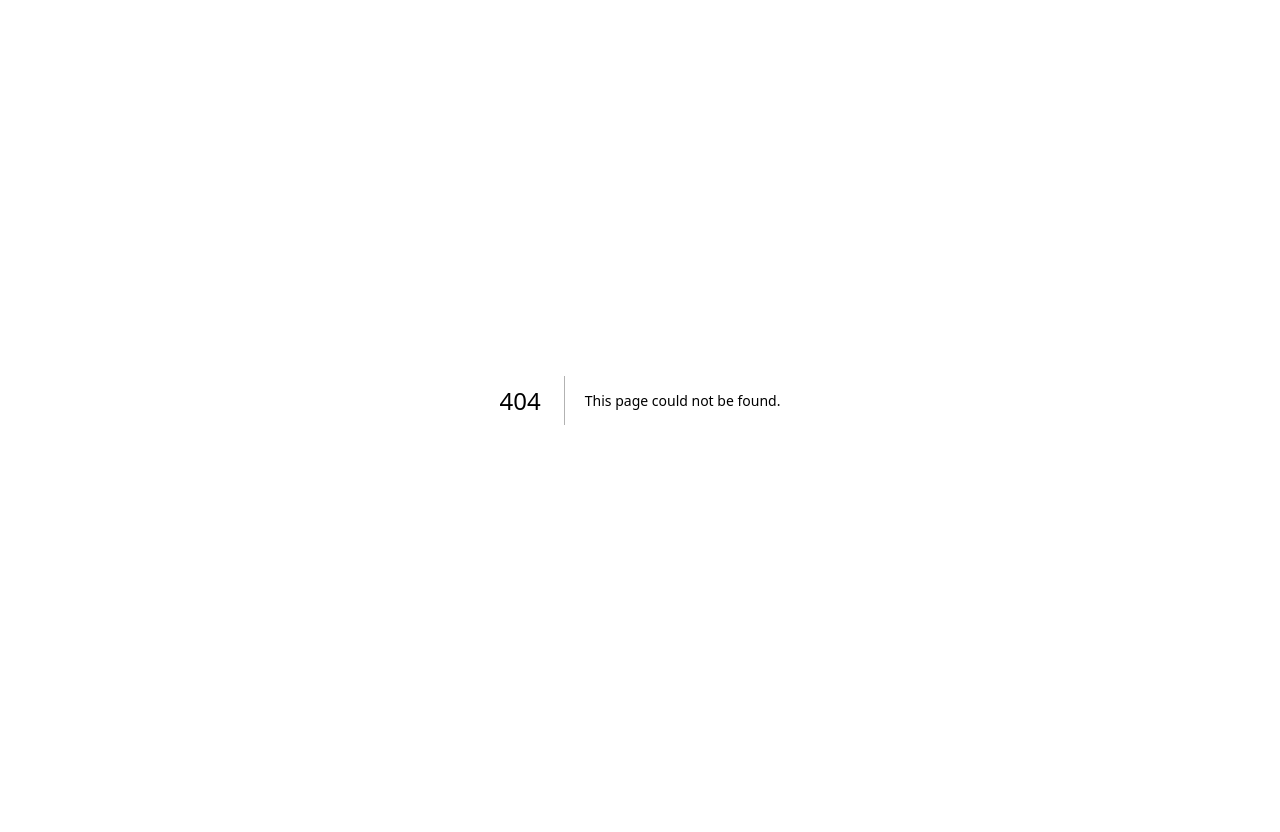
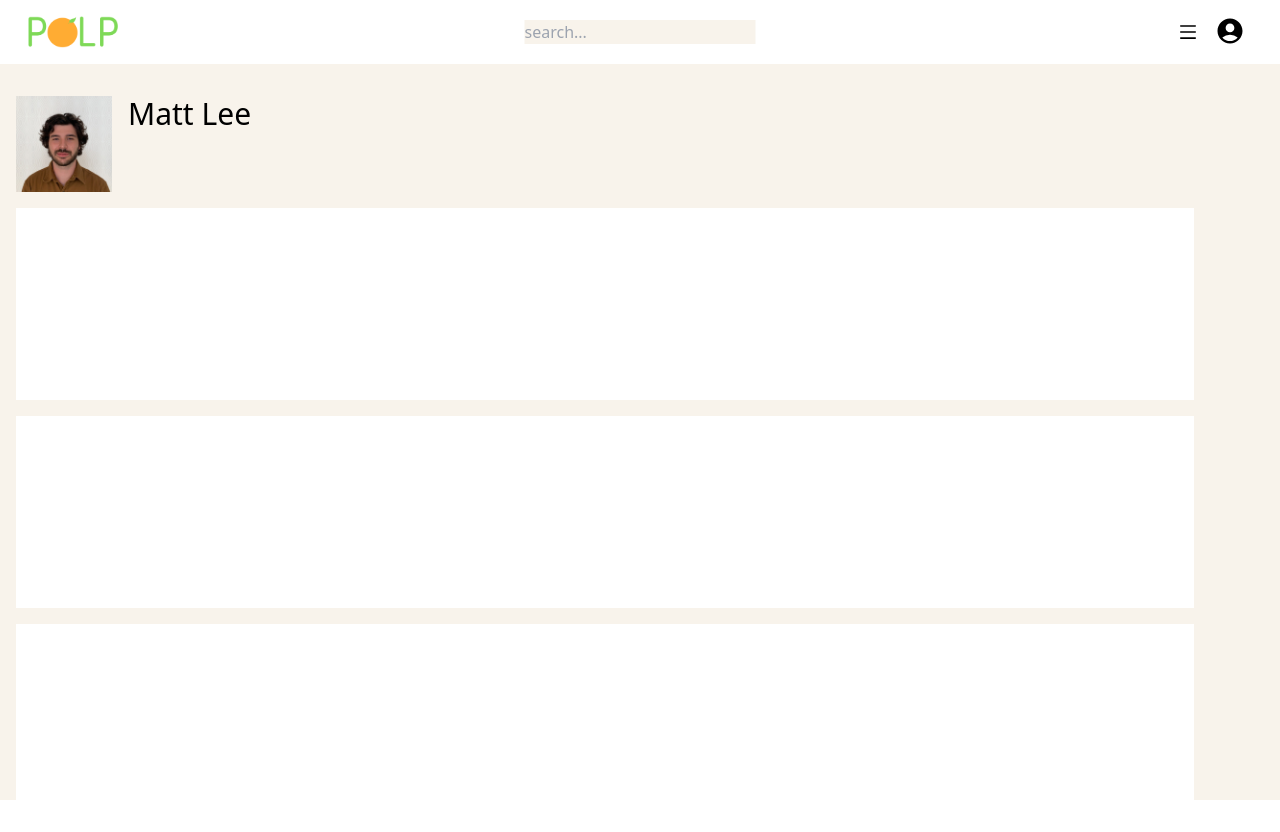
Before and after one commit to mattleesounds/polp2, a Next.js app: page /profile in a window 1280 px wide. Before the commit this address had no page. Before the commit the page ends 800 px from the top, so only its background shows below. Built offline with nearby package versions, Linux system fonts and the light colour scheme.

Commit message:
profile UI

```diff
--- a/components/NavBar.tsx
+++ b/components/NavBar.tsx
@@ -1,45 +1,40 @@
-import React from 'react'
-import Image from 'next/image'
-import Link from 'next/link'
-import { AiOutlineMenu, AiOutlineClose, AiOutlineUpload } from 'react-icons/ai'
-import { MdAccountCircle } from 'react-icons/md'
+import React from "react";
+import Image from "next/image";
+import Link from "next/link";
+import { AiOutlineMenu, AiOutlineClose, AiOutlineUpload } from "react-icons/ai";
+import { MdAccountCircle } from "react-icons/md";
 
 const NavBar = () => {
   return (
-    <div className="fixed h-16 max-h-16 w-full bg-white z-10 top-0">
-      <div className="max-w-[1240px] h-full m-auto flex justify-between items-center">
-
+    <div className="fixed top-0 z-10 h-16 max-h-16 w-full bg-white">
+      <div className="m-auto flex h-full max-w-[1240px] items-center justify-between">
         {/* logo */}
-        <div className="w-[90px] h-[32px] relative m-2">
+        <div className="relative m-2 h-[32px] w-[90px]">
           <Link href="/" className="m-0">
-            <Image
-              src="/logo.png"
-              alt="POLP Logo"
-              fill
-            />
+            <Image src="/logo.png" alt="POLP Logo" fill />
           </Link>
         </div>
 
         {/* search bar */}
-        <div className="absolute top-1/2 left-1/2 transform -translate-x-1/2 -translate-y-1/2 w-half z-20 h-full items-center">
+        <div className="w-half absolute top-1/2 left-1/2 z-20 h-full -translate-x-1/2 -translate-y-1/2 transform items-center">
           <input
-            className="bg-cream w-full translate-y-5"
-            placeholder='search...'
+            className="w-full translate-y-5 bg-cream"
+            placeholder="search..."
           />
         </div>
 
         {/* Menu */}
-        <div className="m-0 h-full w-[90px] grid grid-cols-2">
+        <div className="m-0 grid h-full w-[90px] grid-cols-2">
           <button className="m-2">
             <AiOutlineMenu size={20} />
           </button>
-          <button className="">
+          <Link href="/profile" className="mt-4">
             <MdAccountCircle size={30} />
-          </button>
+          </Link>
         </div>
       </div>
     </div>
-  )
-}
+  );
+};
 
-export default NavBar
+export default NavBar;
--- /dev/null
+++ b/components/UserInfo.tsx
@@ -0,0 +1,7 @@
+import React from "react";
+
+const UserInfo = () => {
+  return <div className="relative m-4 h-48 w-[92%] bg-white"></div>;
+};
+
+export default UserInfo;
--- a/package.json
+++ b/package.json
@@ -23,6 +23,8 @@
   "devDependencies": {
     "autoprefixer": "^10.4.13",
     "postcss": "^8.4.21",
+    "prettier": "^2.8.4",
+    "prettier-plugin-tailwindcss": "^0.2.2",
     "tailwindcss": "^3.2.4",
     "typescript": "^4.9.4"
   }
--- /dev/null
+++ b/pages/profile.tsx
@@ -0,0 +1,28 @@
+import NavBar from "@/components/NavBar";
+import React from "react";
+import Image from "next/image";
+import UserInfo from "@/components/UserInfo";
+
+const profile = () => {
+  return (
+    <div className="h-screen bg-cream">
+      <NavBar />
+      <div className="h-4 bg-cream"></div>
+      <div className="flex">
+        <div className="relative mt-20 ml-4 h-24 w-24 bg-slate-500">
+          <Image src="/pfp.jpeg" alt="profile pic" fill />
+        </div>
+        <h1 className="mt-20 ml-4 text-3xl">Matt Lee</h1>
+      </div>
+      <div className="flex place-content-center">
+        <div className="w-full flex-col">
+          <UserInfo />
+          <UserInfo />
+          <UserInfo />
+        </div>
+      </div>
+    </div>
+  );
+};
+
+export default profile;
```
Also changed, not shown: public/pfp.jpeg (added), 1 other file (tests, documents, lock files or other folders).
